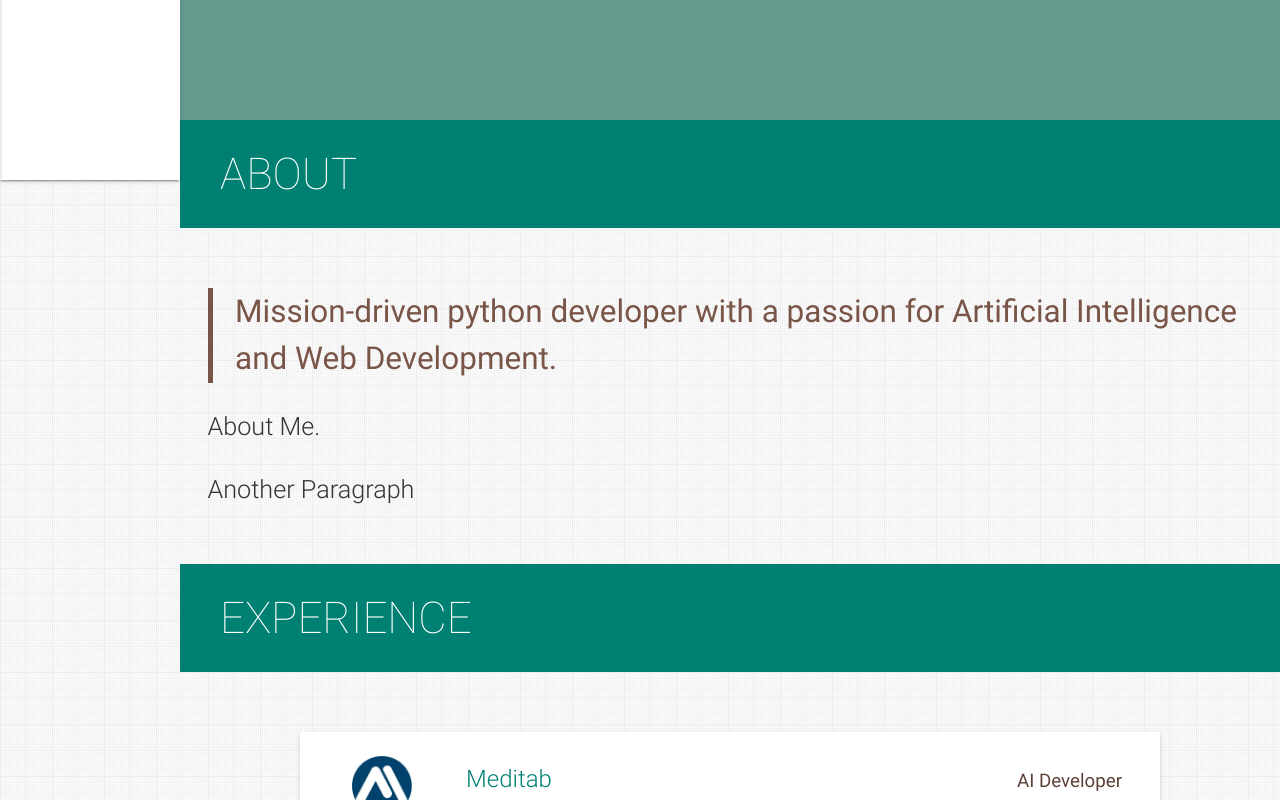
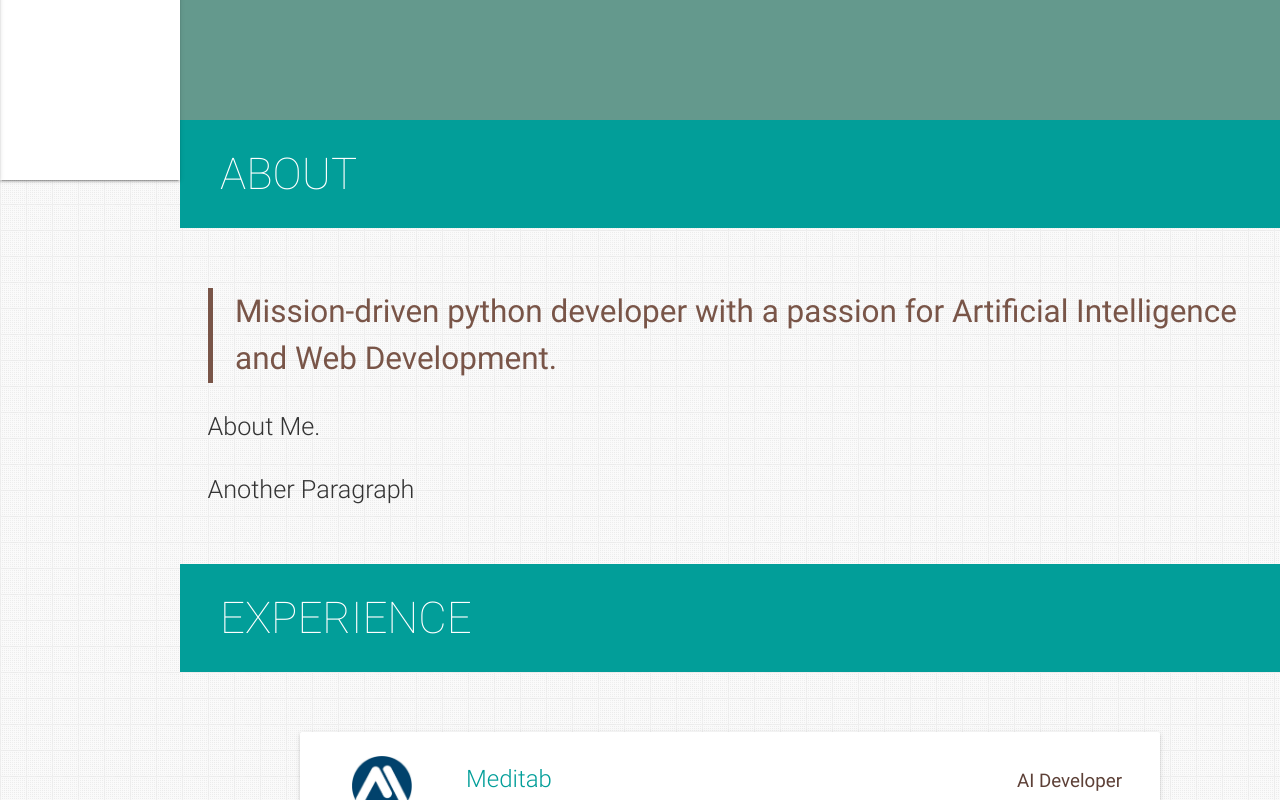
Before and after one commit to Yuanlin-Liu/yuanlin-liu.github.io, a website: page index.html in a window 1280 px wide. Shown: the part 680-1480 px from the top of the page. Drawn offline with nearby package versions, Linux system fonts and the light colour scheme.

Commit message:
Update style.css

```diff
--- a/assets/css/style.css
+++ b/assets/css/style.css
@@ -396,7 +396,7 @@ a.hoverline {
 } */
 
 a.hoverline:hover {
-  border-bottom: 3px solid #004d40 !important;
+  border-bottom: 3px solid #004d28 !important;
 }
 
 #skills .card.large {
@@ -472,7 +472,7 @@ small {
 /* main .teal-text */
 
 .teal-text {
-  color: #008073 !important;
+  color: #029e99 !important;
 }
 
 /* .teal-text {
@@ -482,7 +482,7 @@ small {
 /* .teal */
 
 .teal {
-  background-color: #008073 !important;
+  background-color: #029e99 !important;
 }
 
 /* .teal {
@@ -525,7 +525,7 @@ small {
     position: absolute;
   }
   nav a.button-collapse, nav a.button-collapse i {
-    color: #009688;
+    color: #056b0c;
     height: 56px;
     line-height: 56px;
   }
```
